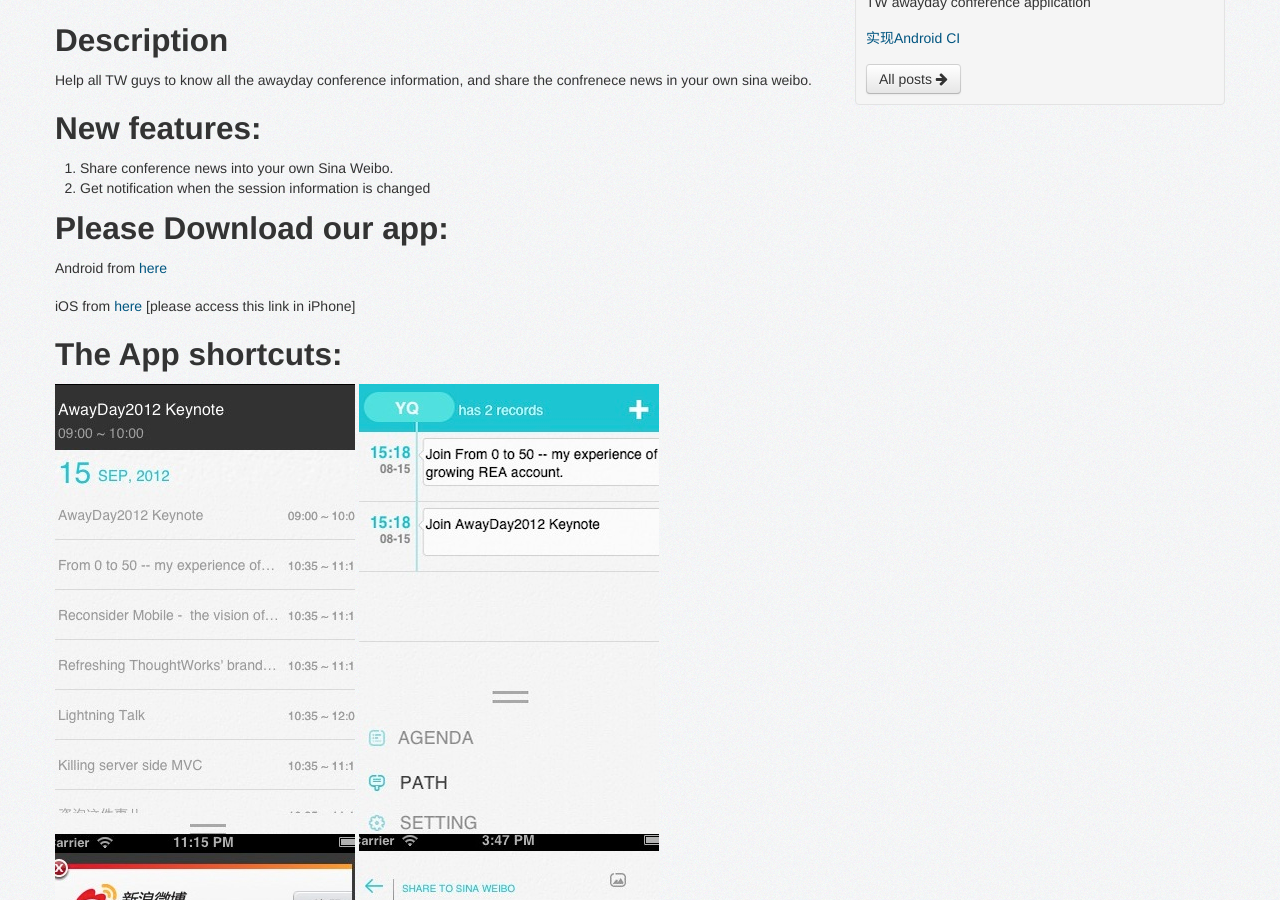
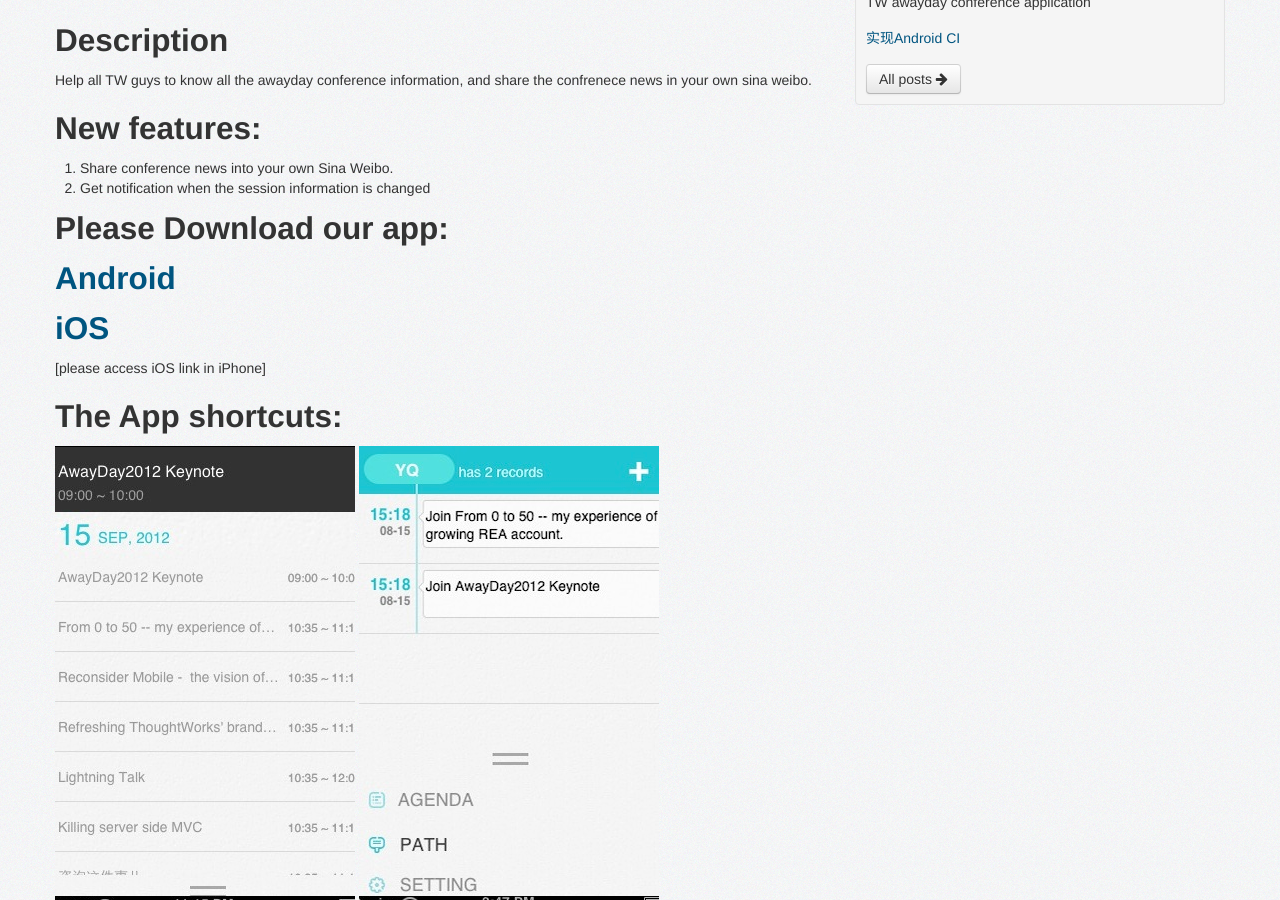
Before and after one commit to zhuao/zhuao.github.com, a Jekyll site: the page built from _posts/2013-08-27-release_awayday_app.md, in a window 1280 px wide and 900 px high, scrolled down 482 px. Built offline with Jekyll 4.4.1, drawn with Linux system fonts in a browser that asks for light colours; nearby versions of some CDN libraries; Markdown is read by kramdown in place of the engine named in the settings.

Commit message:
[zhuao]highline the download link

```diff
--- a/_posts/2013-08-27-release_awayday_app.md
+++ b/_posts/2013-08-27-release_awayday_app.md
@@ -17,9 +17,10 @@
 2. Get notification when the session information is changed
 
 ## Please Download our app:
-Android from [here](http://awayday.thoughtworkers.org/AwayDay-release.apk)
+##[Android](http://awayday.thoughtworkers.org/AwayDay-release.apk)
 
-iOS from [here](itms-services://?action=download-manifest&url=http://awayday.thoughtworkers.org/AwayDay2012.plist) [please access this link in iPhone]
+##[iOS ](itms-services://?action=download-manifest&url=http://awayday.thoughtworkers.org/AwayDay2012.plist)
+[please access iOS link in iPhone]
 
 
 ## The App shortcuts:
```
